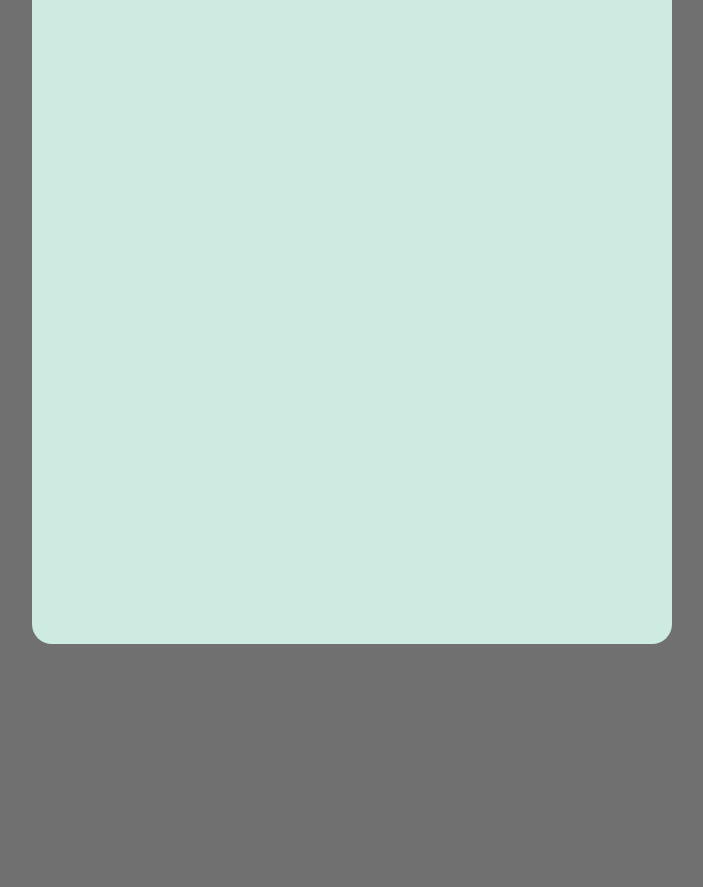
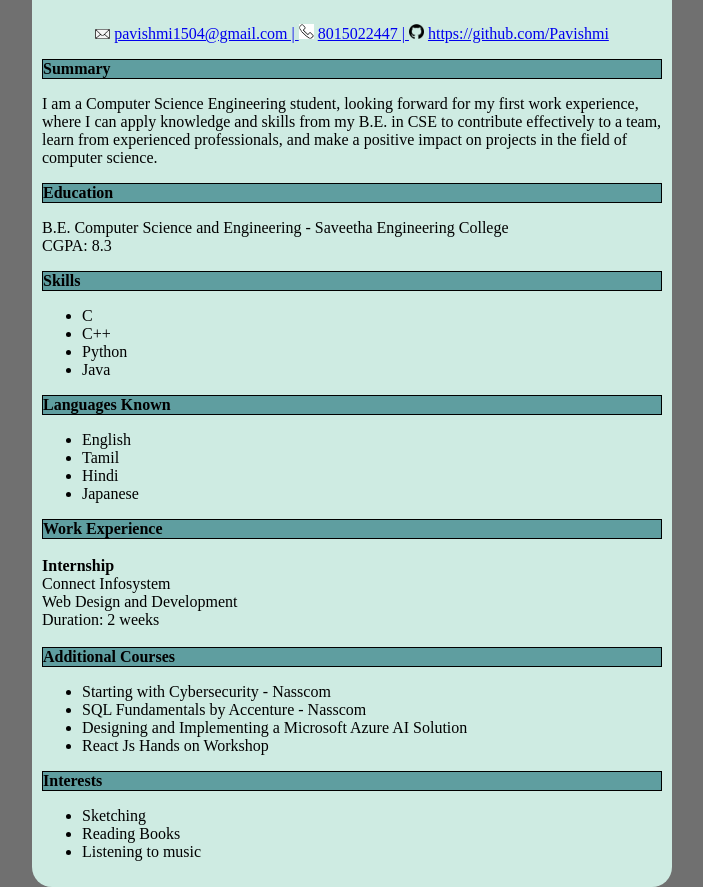
Before and after one commit to Pavishmi/mern-resume, a plain HTML site: page index.html in a window 1280 px wide. Shown: the part 156-1043 px from the top of the page, without its empty margins (288-991 px from the left). Before the commit the page ends 800 px from the top, so only its background shows below. Drawn offline with Linux system fonts and the light colour scheme.

Commit message:
Content added with basic structure

```diff
--- a/assets/css/style.css
+++ b/assets/css/style.css
@@ -6,16 +6,21 @@
 body{
     margin: 0px;
     background-color: #707070;
+
 }
 .main-section
 {
     background-color: #ceebe2;
-    height:100%;
+    height:auto;
     width:50vw;
+    padding: 10px;
     position:absolute;
     top:0px;
     left: 25%;
     border-radius: 20px;
+    display:flex;
+    flex-wrap:nowrap;
+    flex-direction: column;
 }
 .rowdies-light {
     font-family: "Rowdies", sans-serif;
@@ -33,6 +38,7 @@ body{
     font-family: "Rowdies", sans-serif;
     font-weight: 700;
     font-style: normal;
+    font-size: xx-large;
   }
 
 header
@@ -41,6 +47,15 @@ header
     flex-direction: column;
     align-items: center;
 }
+
+.sub-head
+{
+  background-color: cadetblue;
+  width:100%;
+  border:solid black 1px;
+  height: 20px;
+  padding: 0%;
+}
 #primary-name
 {
     font-weight: 200;
@@ -48,6 +63,7 @@ header
 .primary-tag
 {
   color: black;
+  font-size: medium;
 }
 #primary-tag
 {
--- a/index.html
+++ b/index.html
@@ -13,7 +13,7 @@
 <body>
     <section class="main-section">
         <header>
-            <p class="rowdies-bold" id="primary-name">Pavishmi</p>
+            <p class="rowdies-bold" id="primary-name">Pavishmi S R</p>
             <p class="primary-tag">Engineering Student</p>
             <p class="primary-tag" id="primary-tag">
                 <img src="assets/images/mail.png" height="10px" width="15px">
@@ -24,7 +24,56 @@
                 <a href="https://github.com/Pavishmi">https://github.com/Pavishmi</a>
             </p>
         </header>
-
+        <div class="sub-head">
+            <b>Summary</b>
+        </div>
+        <p>I am a Computer Science Engineering student, looking forward for my first work experience, where I can apply knowledge and skills from my B.E. in CSE to contribute effectively to a team, learn from experienced professionals, and make a positive impact on projects in the field of computer science.</p>
+        <div class="sub-head">
+            <b>Education</b>
+        </div>
+        <p>B.E. Computer Science and Engineering - Saveetha Engineering College <br>CGPA: 8.3</p>
+        <div class="sub-head">
+            <b>Skills</b>
+        </div>
+        <ul>
+            <li>C</li>
+            <li>C++</li>
+            <li>Python</li>
+            <li>Java</li>
+        </ul>
+        <div class="sub-head">
+            <b>Languages Known</b>
+        </div>
+        <ul>
+            <li>English</li>
+            <li>Tamil</li>
+            <li>Hindi</li>
+            <li>Japanese</li>
+        </ul>
+        <div class="sub-head">
+            <b>Work Experience</b>
+        </div><br>
+        <b>Internship</b>
+        Connect Infosystem<br>
+        Web Design and Development<br>
+        Duration: 2 weeks<br><br>
+        <div class="sub-head">
+            <b>Additional Courses</b>
+        </div>
+        <ul>
+            <li>Starting with Cybersecurity - Nasscom</li>
+            <li>SQL Fundamentals by Accenture - Nasscom</li>
+            <li>Designing and Implementing a Microsoft Azure AI Solution</li>
+            <li>React Js Hands on Workshop</li>
+        </ul>
+        <div class="sub-head">
+            <b>Interests</b>
+        </div>
+        <ul>
+            <li>Sketching</li>
+            <li>Reading Books</li>
+            <li>Listening to music</li>
+        </ul>
     </section>
 </body>
 </html>
```
